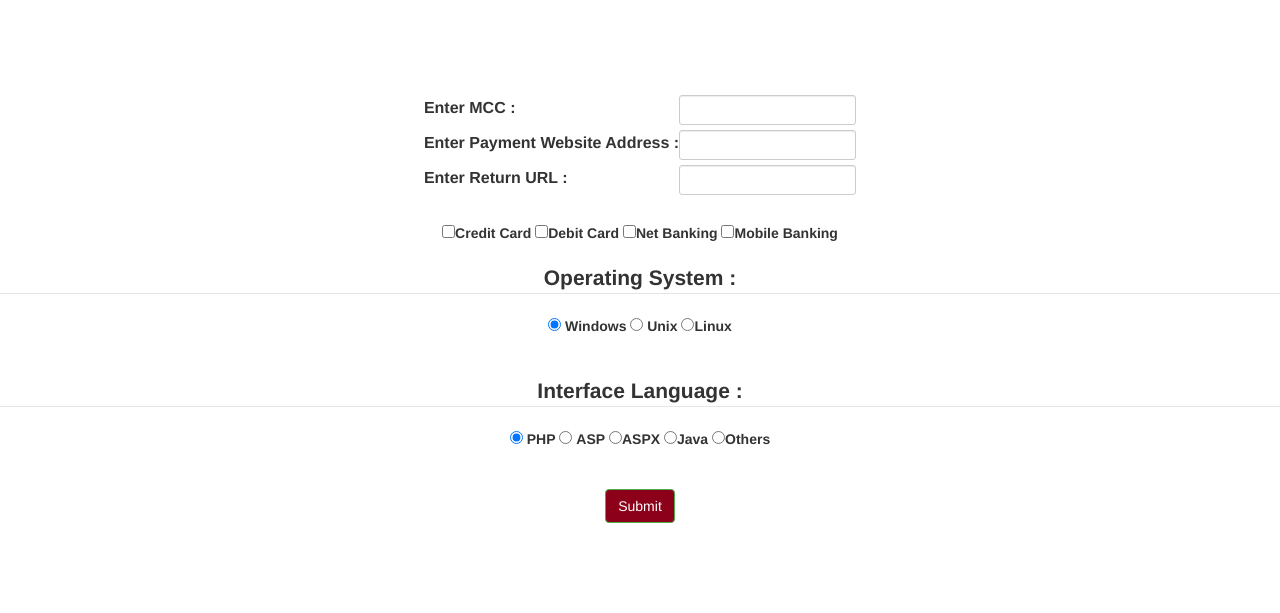
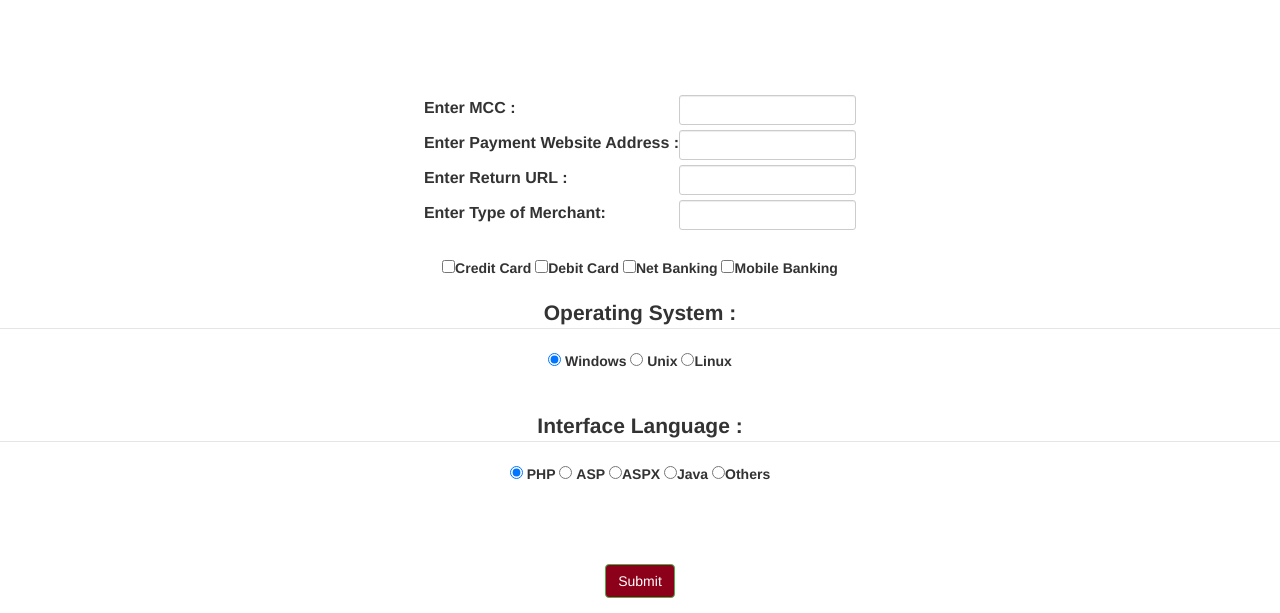
Before and after one commit to nkamath86/Axis-Bank-Hackathon-attempt, a PHP site: page /details.php in a window 1280 px wide. Shown: the part 263-876 px from the top of the page. Before the commit the page ends 786 px from the top, so only its background shows below. Run offline with PHP 8.4, Linux system fonts and the light colour scheme; data that the repository does not hold is empty.

Commit message:
merchant type

```diff
--- a/details.php
+++ b/details.php
@@ -44,6 +44,13 @@ include('header.php');
   <td><label class="control-label" for="inputSmall">Enter Return URL : </label></td>
   <td><input name="returnURL" class="form-control input-sm" type="text" id="inputSmall" width="400px"></td>
 </tr>
+<tr><td>
+  <label> </label>
+</td></tr>
+<tr>
+  <td><label class="control-label" for="inputSmall">Enter Type of Merchant: </label></td>
+  <td><input name="mcc" class="form-control input-sm" type="text" id="inputSmall" width="400px" required="true"></td>
+</tr>
 </table>
 
 <input type="checkbox" name="pay" value="cc"><b>Credit Card</b>
@@ -67,6 +74,9 @@ include('header.php');
 <input type="radio" name="il" value="java"><b>Java</b>
 <input type="radio" name="il" value="others"><b>Others</b>
 </fieldset>
+<br>
+<br>
+
 <br>
 <br>
 <input class="btn btn-success" style="background-color: #8C001A;" type="submit" name="submit" value="Submit"> </input>
```
